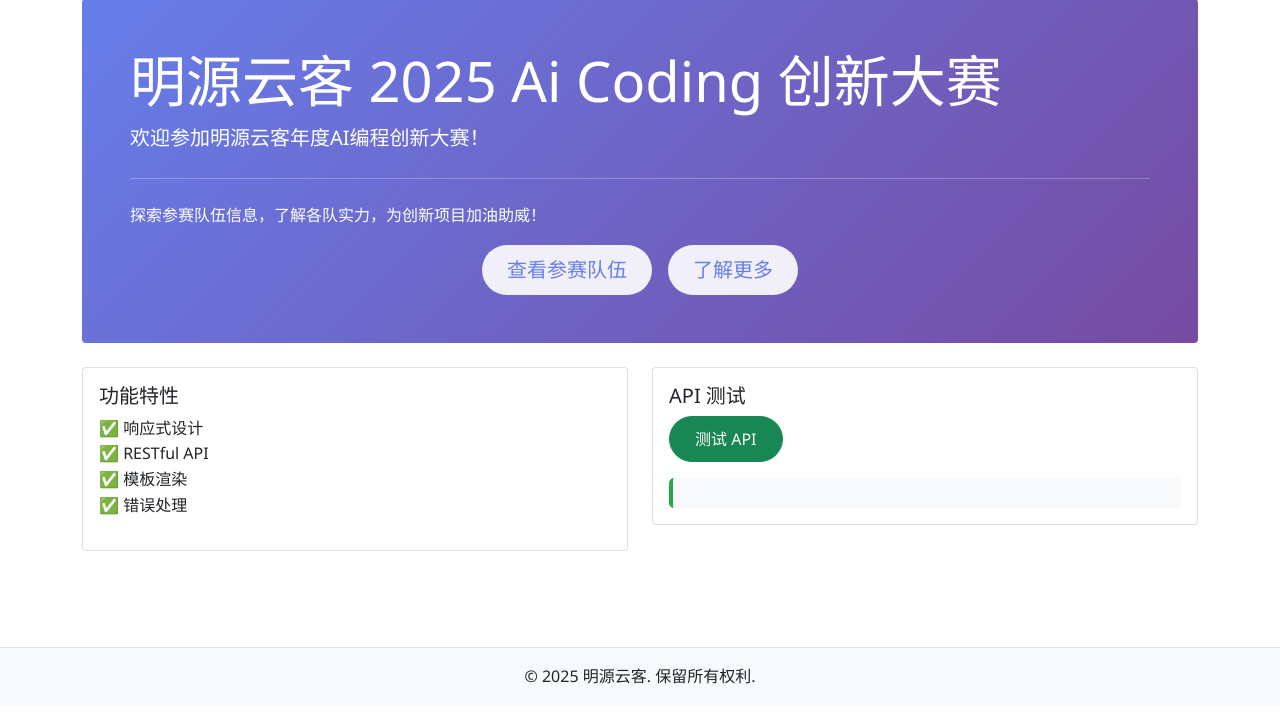
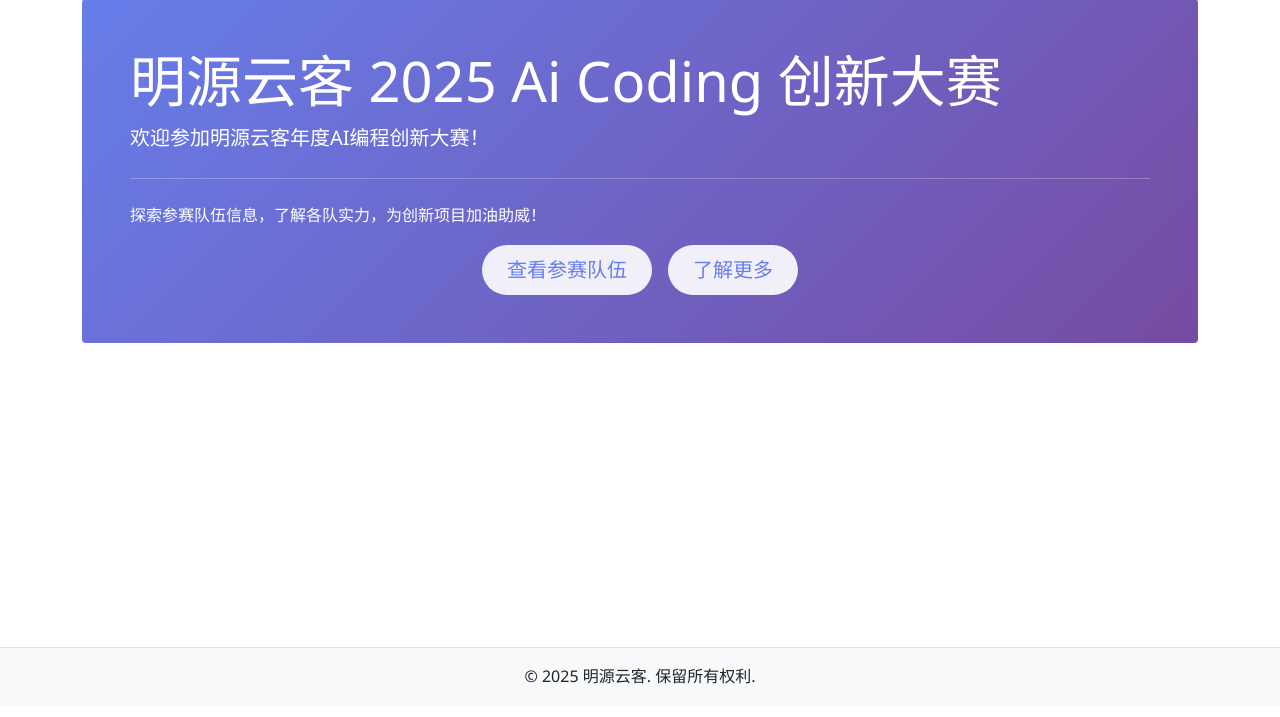
Before and after one commit to colin5289/hackathon-management-system, a Flask app: page / in a window 1280 px wide. Shown: the part 83-800 px from the top of the page. Run offline with Flask 3, Linux system fonts and the light colour scheme; parts of the project's set-up code (start-up, migrations or seed data) failed here and were passed over.

Commit message:
Remove feature cards from homepage - 移除首页功能卡片
- 删除功能特性卡片
- 删除API测试卡片
- 简化首页布局，突出主要功能

```diff
--- a/templates/index.html
+++ b/templates/index.html
@@ -14,28 +14,5 @@
     </div>
 </div>
 
-<div class="row">
-    <div class="col-md-6">
-        <div class="card">
-            <div class="card-body">
-                <h5 class="card-title">功能特性</h5>
-                <ul class="list-unstyled">
-                    <li>✅ 响应式设计</li>
-                    <li>✅ RESTful API</li>
-                    <li>✅ 模板渲染</li>
-                    <li>✅ 错误处理</li>
-                </ul>
-            </div>
-        </div>
-    </div>
-    <div class="col-md-6">
-        <div class="card">
-            <div class="card-body">
-                <h5 class="card-title">API 测试</h5>
-                <button id="testApi" class="btn btn-success">测试 API</button>
-                <div id="apiResult" class="mt-3"></div>
-            </div>
-        </div>
-    </div>
-</div>
+
 {% endblock %}
```
